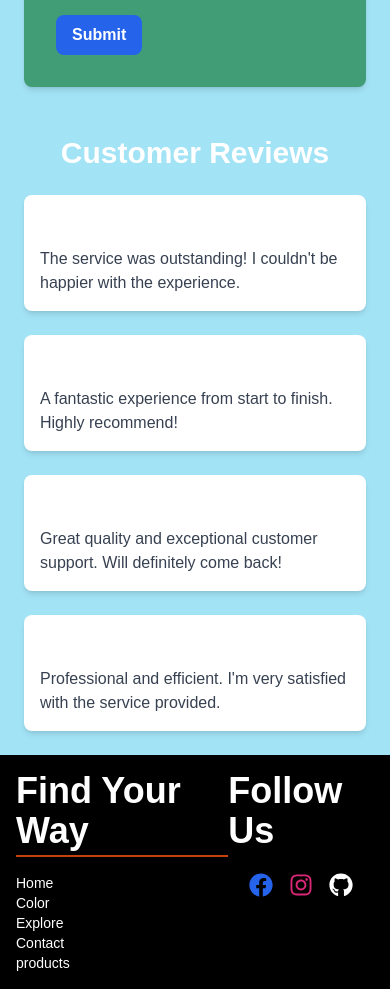
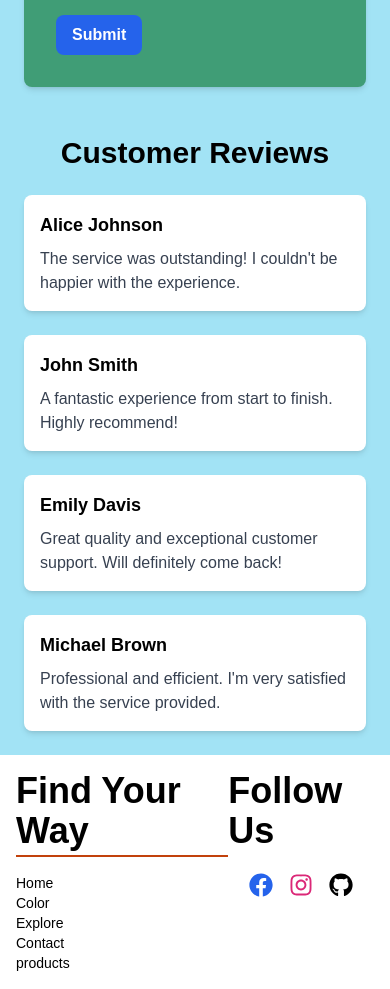
Before and after one commit to Nyirongo2000/Rainbow-paints, a Next.js app: page / in a window 390 px wide. Shown: the part 3800-4789 px from the top of the page. Built offline with nearby package versions, Linux system fonts and the light colour scheme.

Commit message:
color adjastments

```diff
--- a/src/app/components/ui/contactus.tsx
+++ b/src/app/components/ui/contactus.tsx
@@ -23,7 +23,7 @@
           <div className="flex-1 md:w-1/2">
             <form className="space-y-4">
               {/* Name and Email on the Same Line */}
-              <div className="flex flex-col md:flex-row md:space-x-4">
+              <div className="flex flex-col md:flex-row md:space-x-2">
                 <div className="flex-1">
                   <label htmlFor="name" className="block text-gray-700">
                     Name
--- a/src/app/components/ui/reviews.tsx
+++ b/src/app/components/ui/reviews.tsx
@@ -27,8 +27,10 @@
 
 const CustomerShowcase: React.FC = () => {
   return (
-    <div className="bg-[#A2E3F5] p-6">
-      <h2 className="text-3xl font-bold text-center mb-6">Customer Reviews</h2>
+    <div className="bg-[#A2E3F5] text-black p-6">
+      <h2 className="text-3xl font-bold text-black text-center mb-6">
+        Customer Reviews
+      </h2>
       <div className="max-w-4xl mx-auto grid grid-cols-1 md:grid-cols-2 gap-6">
         {reviews.map((review, index) => (
           <div key={index} className="bg-white p-4 rounded-lg shadow-md">
--- a/src/app/components/ui/shared/footer.tsx
+++ b/src/app/components/ui/shared/footer.tsx
@@ -6,14 +6,14 @@
 export default function Footer() {
   return (
     <main>
-      <div className="flex flex-row justify-around bg-black p-4">
+      <div className="flex flex-row text-black justify-around bg-white p-4">
         <div className="flex flex-col">
           <p className="text-4xl font-semibold">Find Your Way</p>
           <hr className="border-t-2 mb-4 mt-1 border-orange-700" />
 
           <Link
             href="/"
-            className="flex w-full text-sm font-medium hover:text-blue-600 md:text-base"
+            className="flex w-full text-black text-sm font-medium hover:text-blue-600 md:text-base"
           >
             <p>Home</p>
           </Link>
--- a/src/app/components/ui/shared/nav-links.tsx
+++ b/src/app/components/ui/shared/nav-links.tsx
@@ -4,10 +4,10 @@
 
 const links = [
   { name: "Home", href: "/" },
-  { name: "products", href: "/pages/BusSelection" },
-  { name: "color", href: "/pages/BookingProfile" },
+  { name: "Products", href: "/pages/BusSelection" },
+  { name: "Color", href: "/pages/BookingProfile" },
   { name: "Contact", href: "/pages/Contactus" },
-  { name: "explore", href: "/pages/Auth" },
+  { name: "Explore", href: "/pages/Auth" },
 ];
 
 export default function NavLinks() {
```
